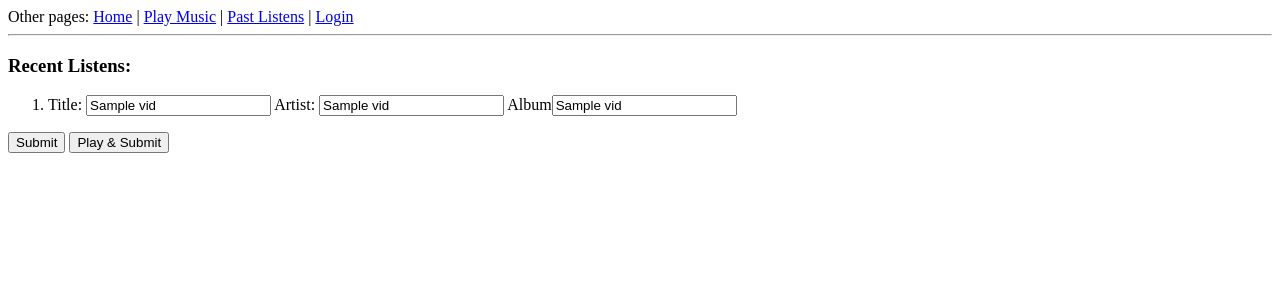
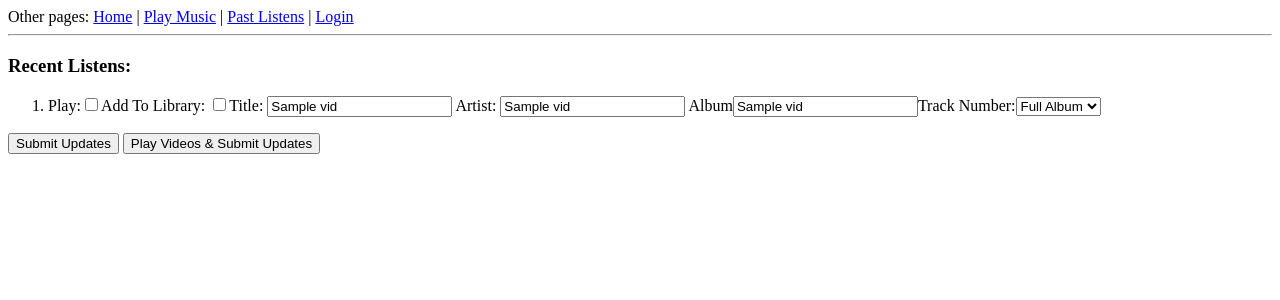
Before and after one commit to elenacaseyroby/YoutubeMusicLib, a Flask app: template app/templates/listens.html in a window 1280 px wide. Shown: the top 300 px of the page. Run offline with Flask 2, Linux system fonts and the light colour scheme; the template is opened without the code that fills it: most values are stand-ins (such as "Sample title", 1, 10 or a date in 2020); parts of the project's set-up code (start-up, migrations or seed data) failed here and were passed over; some libraries are stand-ins or nearby versions.

Commit message:
past listens page works at this point

```diff
--- /dev/null
+++ b/app/static/js/submitlistens.js
@@ -0,0 +1,14 @@
+$(function(){
+	$("#searchbar").on("submit", function(event) {
+		event.preventDefault();
+/*
+		var play
+
+		$.ajax({
+			type: "POST",
+		    url: '/postlistens',
+		    data: {user_id: "1", youtube_title: title, youtube_id: youtube_id, listened_to_end: listened_to_end}
+	    });
+		$("#title").val()*/
+	});
+});
--- a/app/templates/listens.html
+++ b/app/templates/listens.html
@@ -4,15 +4,16 @@
 	<h3>Recent Listens:</h3>
 	<ol>
 		{%for vid in listens_vid_data%}
-		<li>Title: <input type="textbox" id=title value="{{vid[2]}}"> Artist: <input type="textbox" id="artist" value="{{vid[7]}}"> Album<input type="textbox" id="album" value="{{vid[8]}}"></li>
+		<li>Play:<input type = "checkbox" id = "play" value = "{{vid[0]}}">Add To Library: <input type = "checkbox" id = "library">Title: <input type="textbox" id="title" value="{{vid[2]}}"> Artist: <input type="textbox" id="artist" value="{{vid[7]}}"> Album<input type="textbox" id="album" value="{{vid[8]}}">Track Number:<select><option value = 0 />Full Album</option><option value =1 />1</option><option value =2 />2</option><option value =3 />3</option><option value = 4 />4</option><option value = 5 />5</option><option value = 6 />6</option><option value = 7 />7</option><option value = 8 />8</option><option value = 8/>8</option><option value = 9 />9</option><option value = 10 />10</option></select></li>
 		{%endfor%}
 
 	</ol>
-	<input type="submit" value="Submit">
-	<input type="submit" value="Play & Submit">
+	<input type="submit" value="Submit Updates"> <input type="submit" value="Play Videos & Submit Updates">
 
 	<!--scripts-->
 	<script src="//ajax.googleapis.com/ajax/libs/jquery/1.9.1/jquery.min.js"></script>
+	<script type = "text/javascript" src = "{{ url_for('static', filename = 'js/submitlistens.js') }}"></script>
 	<!--end scripts-->
 
+
 {% endblock %}
--- a/app/views.py
+++ b/app/views.py
@@ -77,7 +77,8 @@ def getlistensdata():
    , videos.release_date
    , artists.artist_name as artist
    , cities.name
-   , albums.name
+   , albums.name as album
+   , albums.track_num
    FROM listens
    JOIN videos ON listens.youtube_id = videos.youtube_id
    JOIN albums ON videos.album_id = albums.id
@@ -99,6 +100,7 @@ def getlistensdata():
    , artists.artist_name as artist
    , cities.name
    , albums.name as album
+   , albums.track_num
    FROM listens
    JOIN videos ON listens.youtube_id = videos.youtube_id
    JOIN albums ON videos.album_id = albums.id
```
Also changed, not shown: 1 other file.
